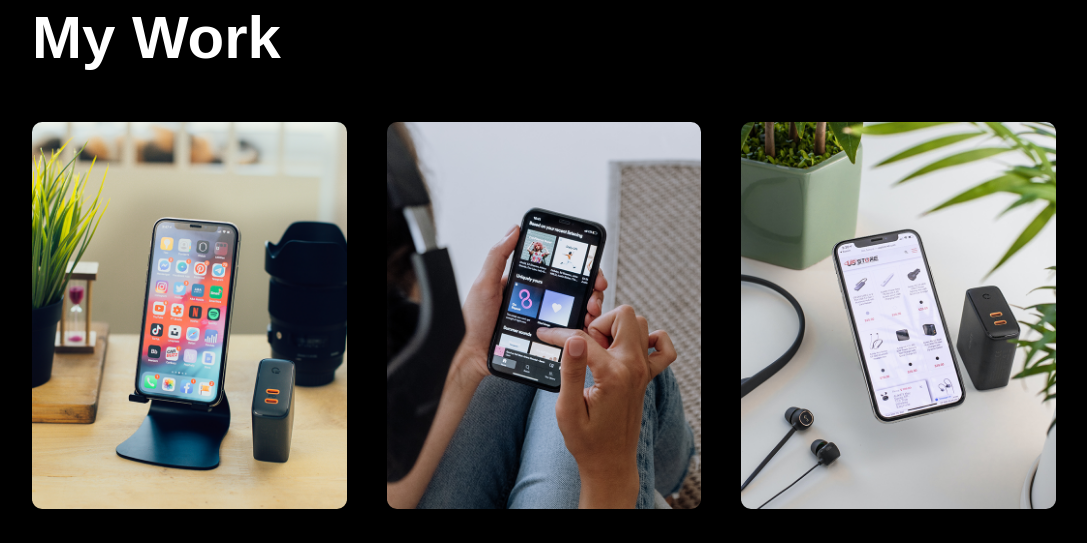
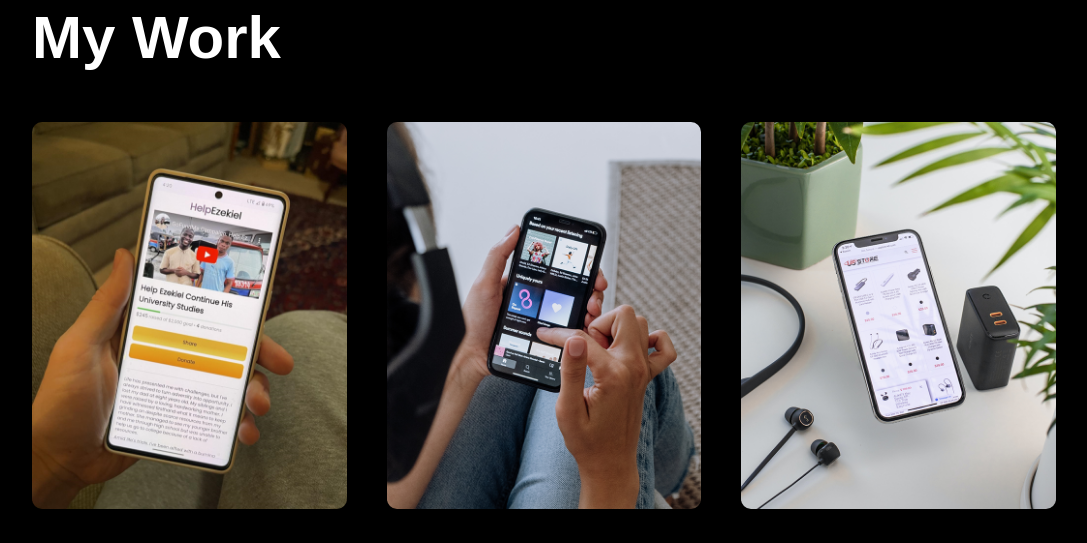
Before and after one commit to michaelparkernorton/hi, a plain HTML site: page index.html in a window 1280 px wide. Shown: the part 2040-2583 px from the top of the page, without its empty margins (96-1183 px from the left). Drawn offline with Linux system fonts and the light colour scheme.

Commit message:
update work

```diff
--- a/index.html
+++ b/index.html
@@ -101,11 +101,11 @@
             <h1 class="sub-title">My Work</h1>
             <div class="work-list">
                 <div class="work">
-                    <img src="images/work-1.png" alt="">
+                    <img src="images/work-1-1.png" alt="">
                     <div class="layer">
-                        <h3>Social Media App</h3>
-                        <p>The app connects you to the talented people around the world. Download it from play store. </p>
-                        <a href="#"><i class="fa-solid fa-arrow-up-right-from-square"></i></a>
+                        <h3>Fundraiser App</h3>
+                        <p>This app allows you to start your own fundraiser. </p>
+                        <a href="https://help-ezekiel.netlify.app/"><i class="fa-solid fa-arrow-up-right-from-square"></i></a>
                     </div>
                 </div>
                 <div class="work">
```
Also changed, not shown: images/work-1-1.png (added), images/work-1.jpg (added).
